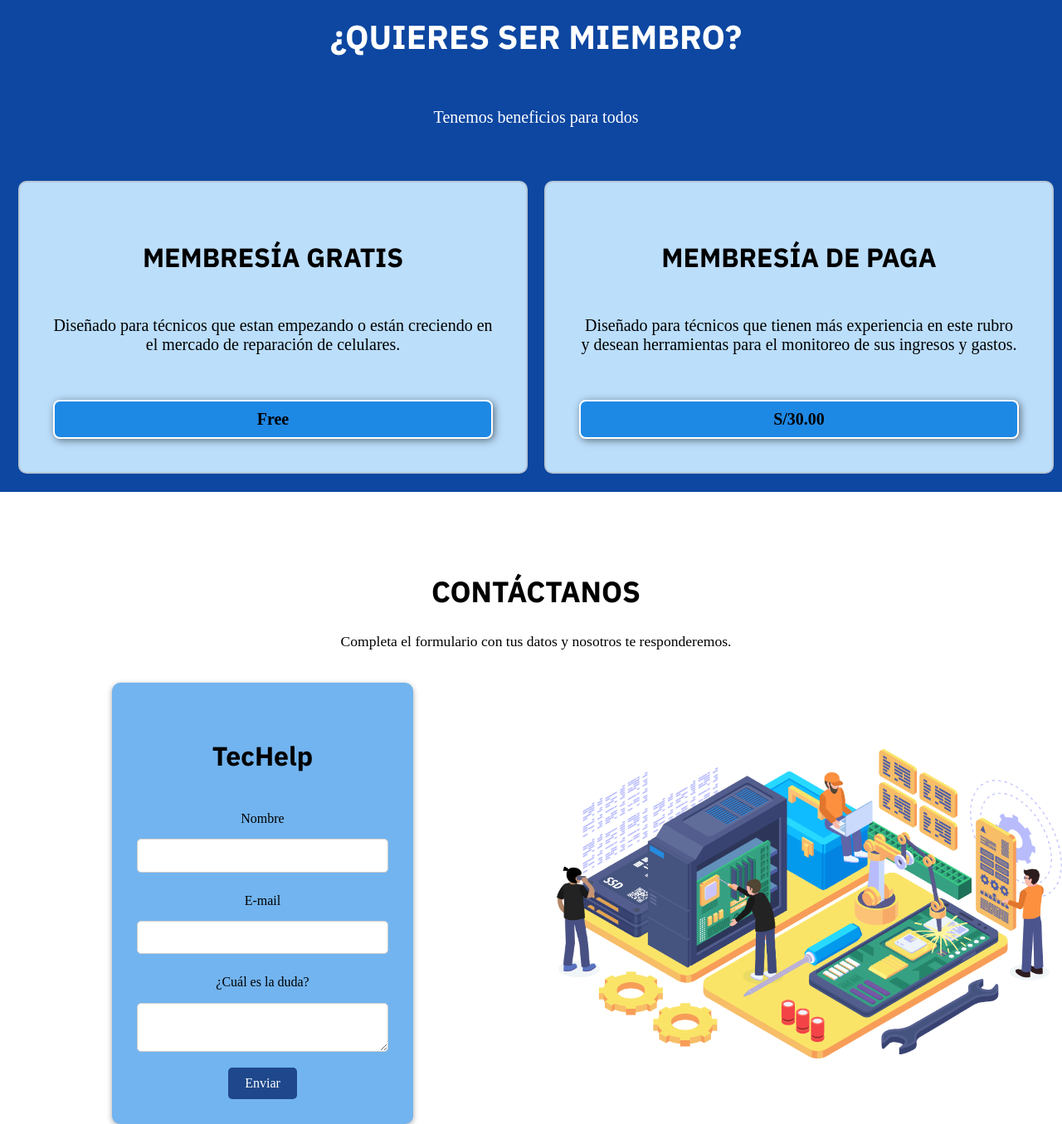
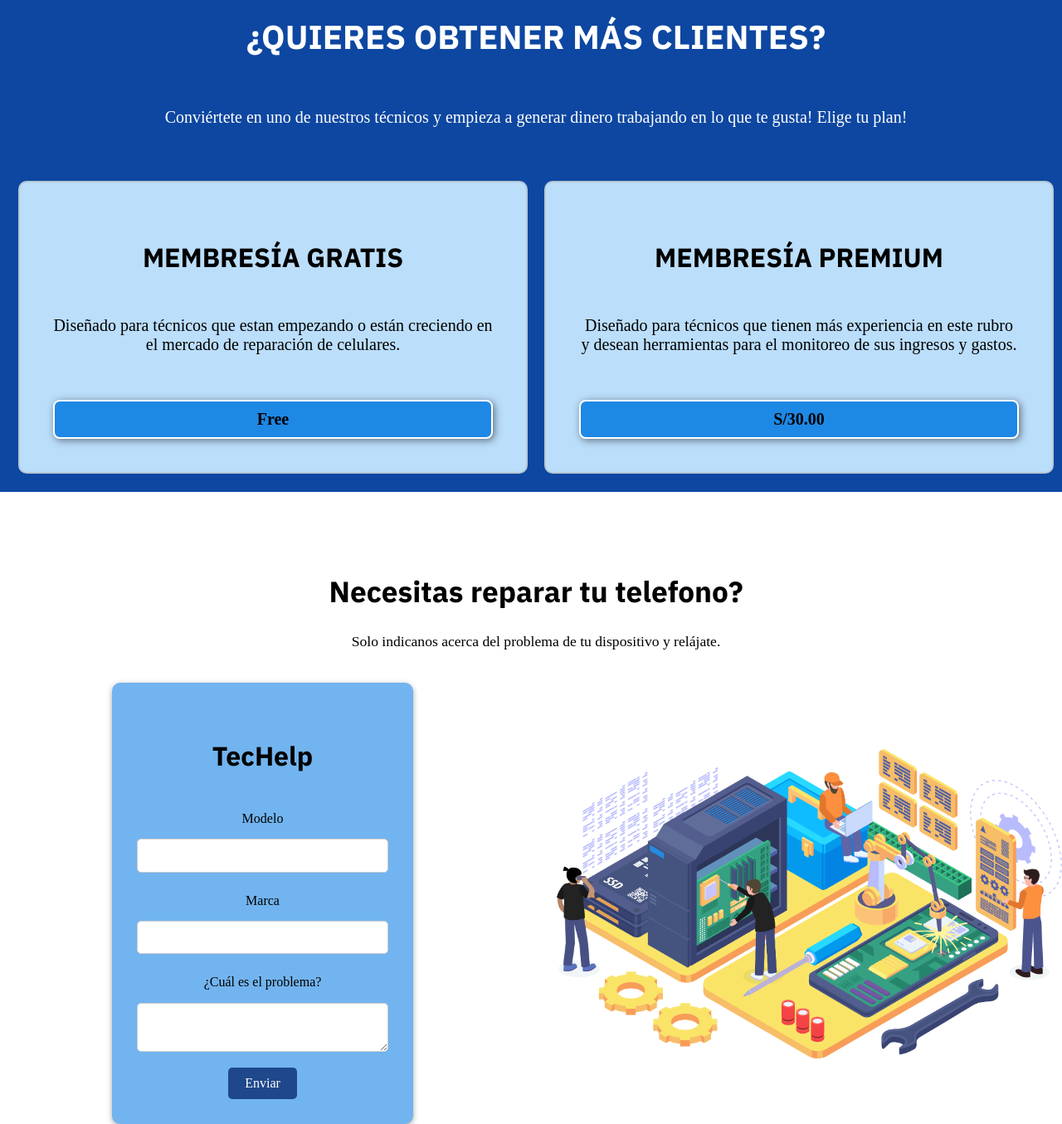
Before and after one commit to OpenSource-Grupo4/LandingPageTechHelpG4.github.io, a plain HTML site: page index_en.html in a window 1280 px wide. Shown: the part 1680-3035 px from the top of the page at 83% size. Drawn offline with Linux system fonts and the light colour scheme.

Commit message:
Feat: improving spanish text on  index_en.html

```diff
--- a/index_en.html
+++ b/index_en.html
@@ -127,8 +127,8 @@
   <section id = "memberships-Techelp">
     <section id="prices-TecHelp" class="benefits" style="background-color: #0D47A1;">
       <div class="container">
-        <h2 style="color: white">¿QUIERES SER MIEMBRO?</h2>
-        <p style="color: white">Tenemos beneficios para todos</p>
+        <h2 style="color: white">¿QUIERES OBTENER MÁS CLIENTES?</h2>
+        <p style="color: white">Conviértete en uno de nuestros técnicos y empieza a generar dinero trabajando en lo que te gusta! Elige tu plan! </p>
 
         <div class="prices">
           <div class="cart2">
@@ -138,7 +138,7 @@
           </div>
 
           <div class="cart2">
-            <h3>MEMBRESÍA DE PAGA</h3>
+            <h3>MEMBRESÍA PREMIUM</h3>
             <p>Diseñado para técnicos que tienen más experiencia en este rubro y desean herramientas para el monitoreo de sus ingresos y gastos.</p>
             <button>S/30.00</button>
           </div>
@@ -152,8 +152,8 @@
 <section id="contact-TecHelp" class="contactanos">
     <div class="container contact-info">
       <div class="title-container">
-        <h2>CONTÁCTANOS</h2>
-        <p>Completa el formulario con tus datos y nosotros te responderemos.</p>
+        <h2>Necesitas reparar tu telefono?</h2>
+        <p>Solo indicanos acerca del problema de tu dispositivo y relájate.</p>
       </div>
 
 
@@ -163,13 +163,13 @@
           <form action="" class="form" style="background-color: #72B4EF;">
             <label> <h1>TecHelp</h1> </label>
 
-            <label for="name" class="form-label">Nombre</label>
+            <label for="name" class="form-label">Modelo </label>
             <input type="text" id="name" class="form-input">
 
-            <label for="email" class="form-label">E-mail</label>
+            <label for="email" class="form-label">Marca</label>
             <input type="text" id="email" class="form-input">
 
-            <label for="description" class="form-label">¿Cuál es la duda?</label>
+            <label for="description" class="form-label">¿Cuál es el problema?</label>
             <textarea  id="description" class="form-textarea"></textarea>
 
             <input type="submit" class="btn-submit" value="Enviar">
```
